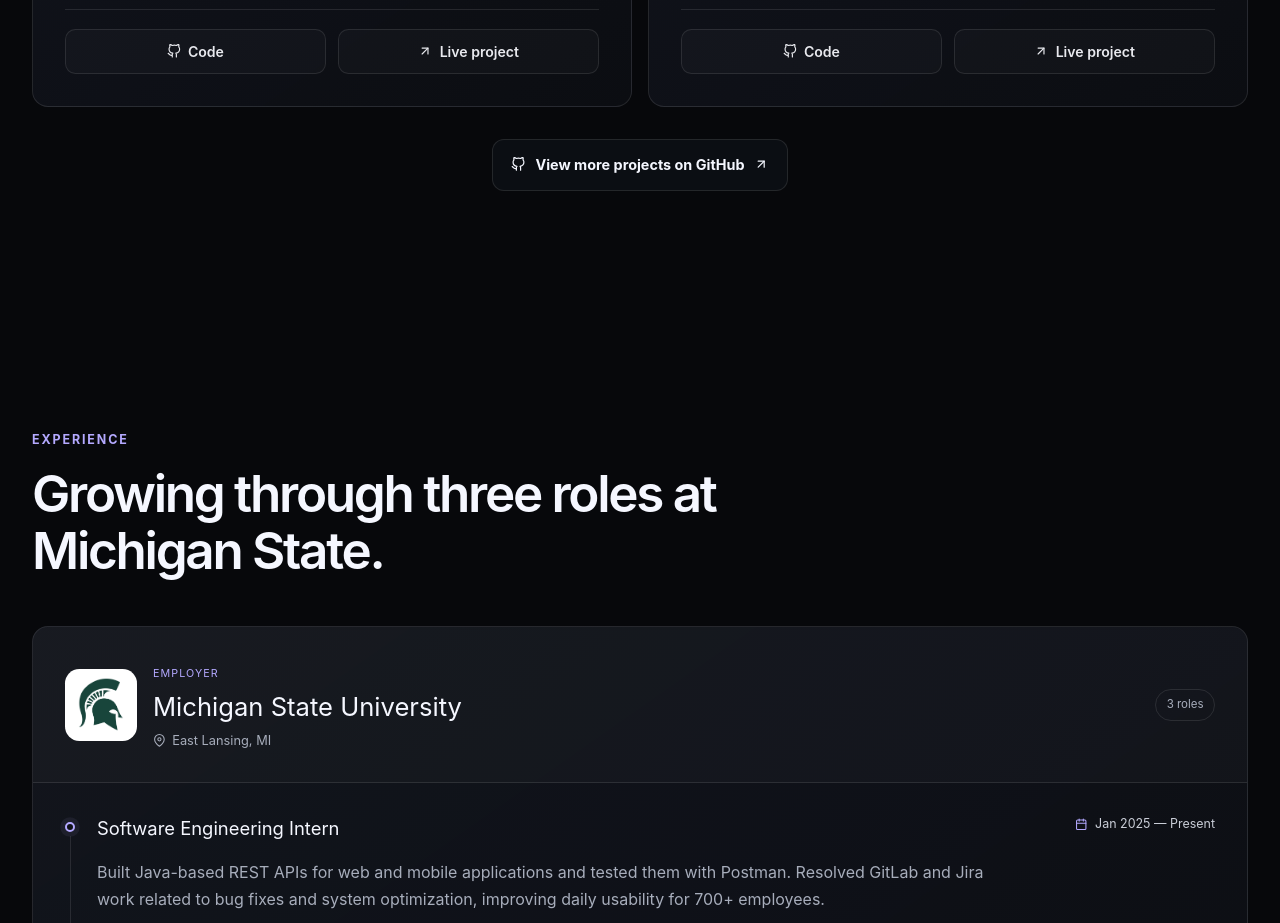
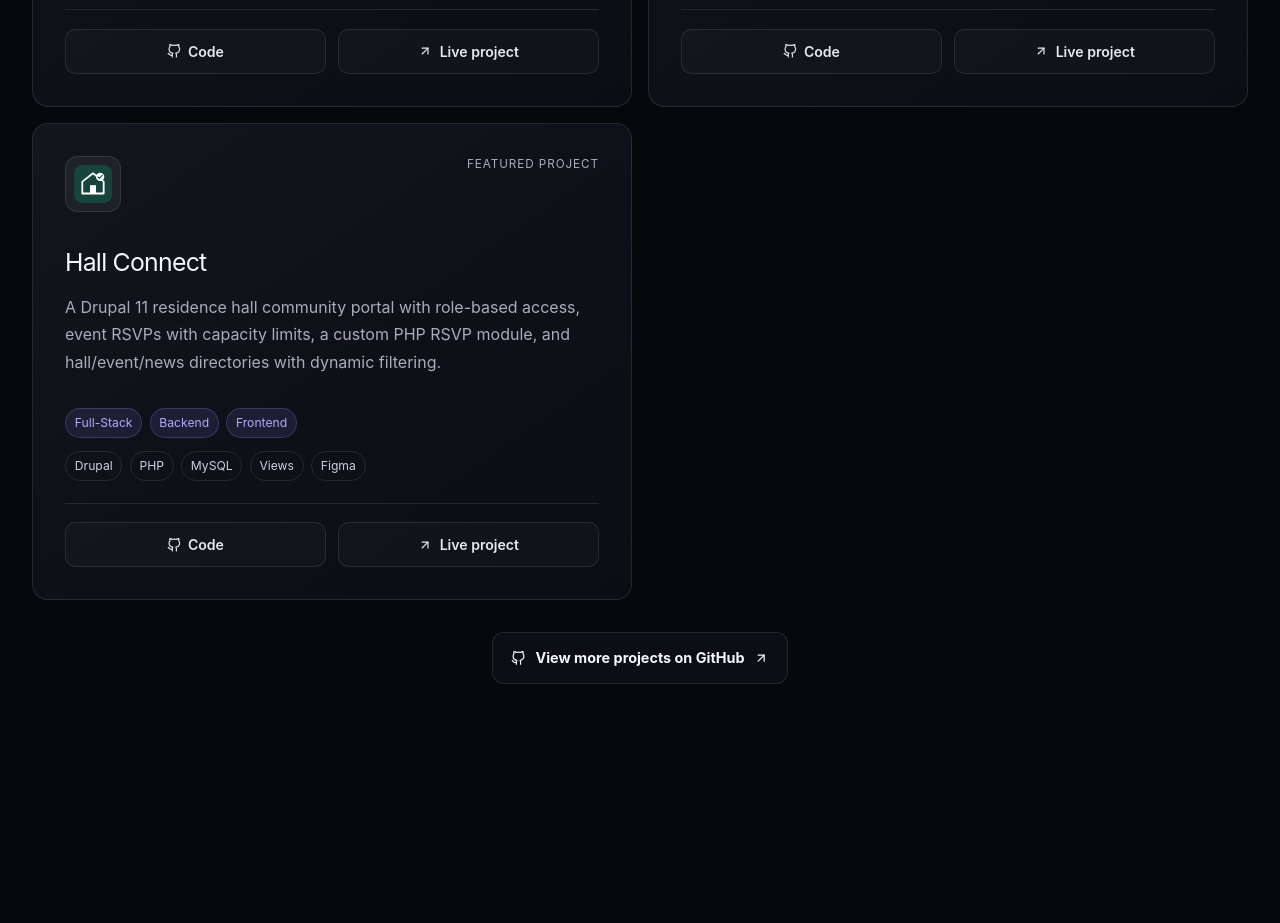
Before and after one commit to darshil040804/Personal-Portfolio-Website, a React (Vite) app: page / in a window 1280 px wide. Shown: the part 3380-4303 px from the top of the page. Built offline with nearby package versions, Linux system fonts and the light colour scheme; a web font is replaced by a local one.

Commit message:
Add Hall-connect project

```diff
--- a/src/constants/index.js
+++ b/src/constants/index.js
@@ -135,6 +135,15 @@
         category: ['Frontend'],
         tags: ['React', 'JavaScript', 'Tailwind CSS', 'Appwrite'],
     },
+    {
+        title: 'Hall Connect',
+        desc: 'A Drupal 11 residence hall community portal with role-based access, event RSVPs with capacity limits, a custom PHP RSVP module, and hall/event/news directories with dynamic filtering.',
+        href: 'https://github.com/darshil040804/hall-connect',
+        liveLink: 'https://dev-hall-connect.pantheonsite.io',
+        logo: '/assets/project-logo5.svg',
+        category: ['Full-Stack', 'Backend', 'Frontend'],
+        tags: ['Drupal', 'PHP', 'MySQL', 'Views', 'Figma'],
+},
 ];
 
 export const workExperiences = [
```
Also changed, not shown: public/assets/project-logo5.svg (added).
